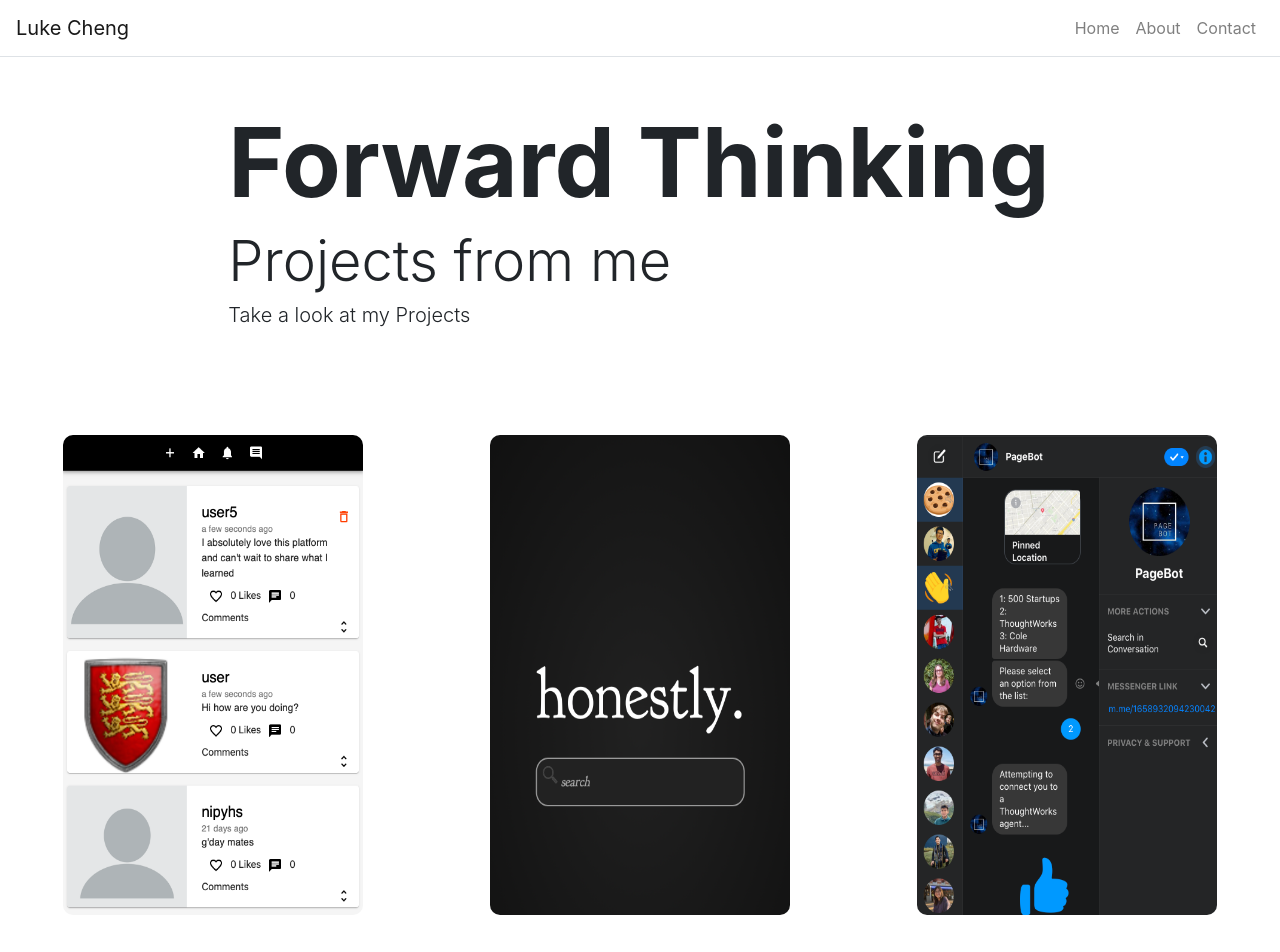
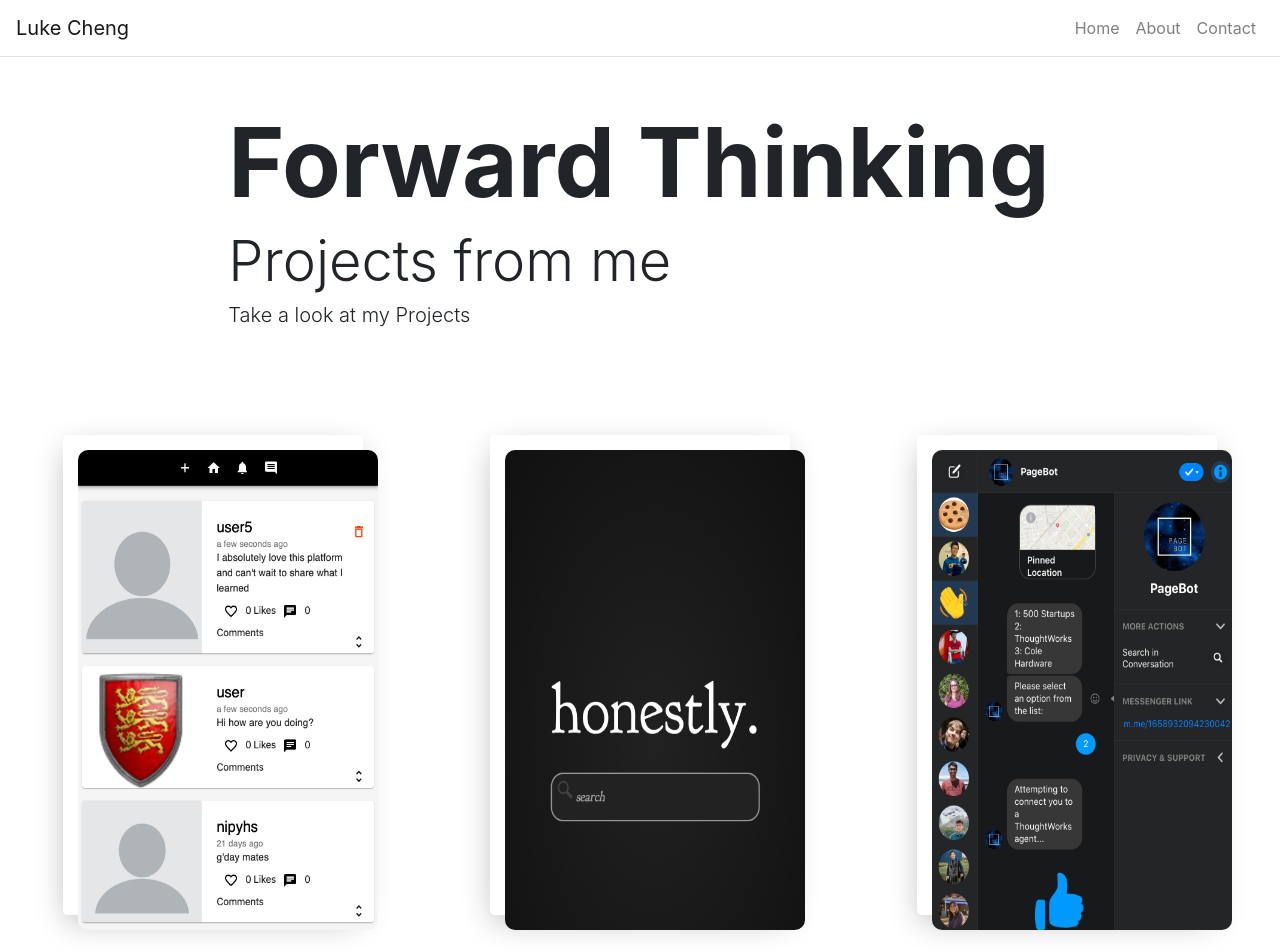
Before and after one commit to lukecheng1998/portfolio-website, a React (Create React App) app: page / in a window 1280 px wide. Shown: the top 952 px of the page. Built offline with nearby package versions, Linux system fonts and the light colour scheme.

Commit message:
box change

```diff
--- a/src/components/Card.js
+++ b/src/components/Card.js
@@ -1,11 +1,15 @@
 import React from 'react'
 import CardInfo from '../components/Cardinfo'
+import {useSpring, animated} from 'react-spring';
+const calc = (x, y) => [-(y-window.innerHeight / 2) / 20, (x-window.innerWidth / 2) / 20, 1.1]
+const trans = (x, y, s) => `perspective(600px) rotate(x ${x}deg) rotate(${y}deg) scale(${s})`
 function Card (props) {
+    const [moveProps, set] = useSpring(() => ({xys: [0, 0, 1], config: {mass: 5, tension: 350, friction: 40 }}))
     return (
-        <div className="d-inline-block l-card" onClick={(event) => props.click(props.item)}>
+        <animated.div className="d-inline-block l-card selectedCard" onMouseMove = {({clientX: x, clientY: y}) => set({ xys: calc(x, y)})} onMouseLeave={() => set({xys: [0,0,1]})} style={{ transform: moveProps.xys.interpolate(trans)}} onClick={(event) => props.click(props.item)}>
             <img className="l-card-image" src={props.item.imgSrc} alt={props.item.imgSrc}/>
             {props.item.selected && <CardInfo title={props.item.title} subTitle={props.item.subTitle} link={props.item.link}/> }
-        </div>
+        </animated.div>
     );
 }
 
--- a/src/components/Cardinfo.js
+++ b/src/components/Cardinfo.js
@@ -1,9 +1,13 @@
 import React from "react";
+import ReactDom from 'react-dom';
 import {useSpring, animated} from 'react-spring';
+
+
 function Cardinfo(props) {
     const style = useSpring({opacity: 1, from: {opacity: 0}})
+
   return (
-      <animated.div className="l-card-info" style={style}>
+      <animated.div className=" l-card-info" style={style}>
           <p className="l-card-title">{props.title}</p>
           <p className="l-card-sub-title">{props.subTitle}</p>
 
--- a/src/components/ContentCard.js
+++ b/src/components/ContentCard.js
@@ -1,11 +1,15 @@
 import React from 'react'
 import CardInfo from '../components/ContentCardInfo'
+import {useSpring, animated} from 'react-spring';
+const calc = (x, y) => [-(y-window.innerHeight / 2) / 20, (x-window.innerWidth / 2) / 20, 1.1]
+const trans = (x, y, s) => `perspective(600px) rotate(x ${x}deg) rotate(${y}deg) scale(${s})`
 function ContentCard (props) {
+    const [moveProps, set] = useSpring(() => ({xys: [0, 0, 1], config: {mass: 5, tension: 350, friction: 40 }}))
     return (
-        <div className="d-inline-block lcc-card" onClick={(event) => props.click(props.item)}>
+        <animated.div className="d-inline-block lcc-card selectedCardContact" onMouseMove = {({clientX: x, clientY: y}) => set({ xys: calc(x, y)})} onMouseLeave={() => set({xys: [0,0,1]})} style={{ transform: moveProps.xys.interpolate(trans)}} onClick={(event) => props.click(props.item)}>
             <img className="lcc-card-image" src={props.item.imgSrc} alt={props.item.imgSrc}/>
             {props.item.selected && <CardInfo title={props.item.title} subTitle={props.item.subTitle} link={props.item.link}/> }
-        </div>
+        </animated.div>
     );
 }
 
--- a/src/components/Hero.js
+++ b/src/components/Hero.js
@@ -1,15 +1,29 @@
-import React from 'react'
+import React, {useState} from 'react'
 import { Jumbotron } from 'react-bootstrap';
 import {Container, Row, Col} from 'react-bootstrap';
+import { render } from 'react-dom'
+import { useTrail, animated } from 'react-spring'
 function Hero (props){
+    const items = [props.title, props.subTitle, props.text]
+    const config = {mass: 5, tension: 2000, friction: 200}
+    const [toggle, set] = useState(true)
+    const trail = useTrail(items.length, {
+        config,
+        opacity:toggle ?1 : 0,
+        x: toggle ? 0 : 20,
+        height: toggle ? 80 : 0,
+        from: { opacity: 0, x: 20, height: 0},
+    })
     return (
         <Jumbotron className="bg-transparent jumbotron-fluid p-0">
             <Container fluid={true}>
                 <Row className="justify-content-center py-5">
                     <Col md={8} sm={12}>
-                        {props.title && <h1 className="display-1 font-weight-bolder">{props.title}</h1>}
-                        {props.subTitle && <h3 className="display-4 font-weight-light">{props.subTitle}</h3>}
-                        {props.text && <h3 className="lead font-weight-light">{props.text}</h3>}
+                        <animated.div>
+                            {props.title && <h1 className="display-1 font-weight-bolder">{props.title}</h1>}
+                            {props.subTitle && <h3 className="display-4 font-weight-light">{props.subTitle}</h3>}
+                            {props.text && <h3 className="lead font-weight-light">{props.text}</h3>}
+                        </animated.div>
                     </Col>
                 </Row>
             </Container>
--- a/src/index.css
+++ b/src/index.css
@@ -5,6 +5,15 @@ body {
     sans-serif;
   -webkit-font-smoothing: antialiased;
   -moz-osx-font-smoothing: grayscale;
+  background: transparent;
+  -webkit-touch-callout: none;
+  -webkit-user-select: none;
+  -khtml-user-select: none;
+  -moz-user-select: none;
+  -ms-user-select: none;
+  user-select: none;
+  cursor: default;
+
 }
 
 code {
@@ -74,3 +83,61 @@ code {
   margin-right: auto;
 
 }
+.selectedCard {
+  width: 300px;
+  height: 480px;
+  border-radius: 5px;
+  background-size: cover;
+  background-position: center center;
+  box-shadow: 0px 10px 30px -5px rgba(0, 0, 0, 0.3);
+  transition: box-shadow 0.5s;
+  will-change: transform;
+  border: 15px solid white;
+}
+
+.selectedCard:hover {
+  box-shadow: 0px 30px 100px -10px rgba(0, 0, 0, 0.4);
+}
+.selectedCardContact {
+  width: 100px;
+  height: 100px;
+  border-radius: 5px;
+  background-size: cover;
+  background-position: center center;
+  box-shadow: 0px 10px 30px -5px rgba(0, 0, 0, 0.3);
+  transition: box-shadow 0.5s;
+  will-change: transform;
+
+}
+
+.selectedCardContact:hover {
+  box-shadow: 0px 30px 100px -10px rgba(0, 0, 0, 0.4);
+}
+
+.trails-main {
+  position: relative;
+  width: 100%;
+  height: 100%;
+  overflow: hidden;
+  cursor: pointer;
+  display: flex;
+  justify-content: center;
+  align-items: center;
+}
+
+.trails-text {
+  position: relative;
+  width: 100%;
+  height: 80px;
+  line-height: 80px;
+  color: palevioletred;
+  font-size: 5em;
+  font-weight: 800;
+  text-transform: uppercase;
+  will-change: transform, opacity;
+  overflow: hidden;
+}
+
+.trails-text > div {
+  overflow: hidden;
+}
--- a/src/pages/HomePage.js
+++ b/src/pages/HomePage.js
@@ -1,7 +1,9 @@
 import React from "react";
 import Hero from "../components/Hero";
 import Carousel from "../components/Carousel";
+
 function HomePage(props) {
+
   return (
     <div>
       <Hero title={props.title} subTitle={props.subTitle} text={props.text} />
```
Also changed, not shown: src/assets/images/email.png.
